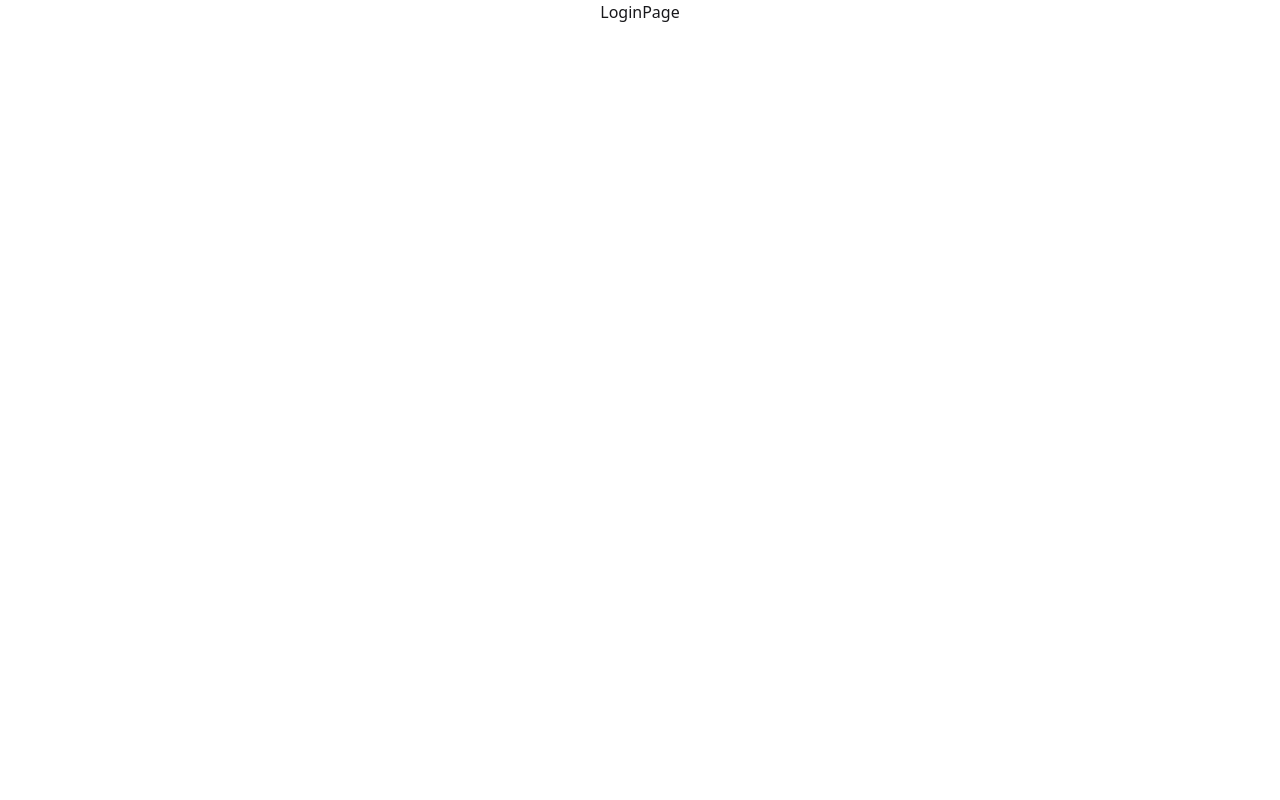
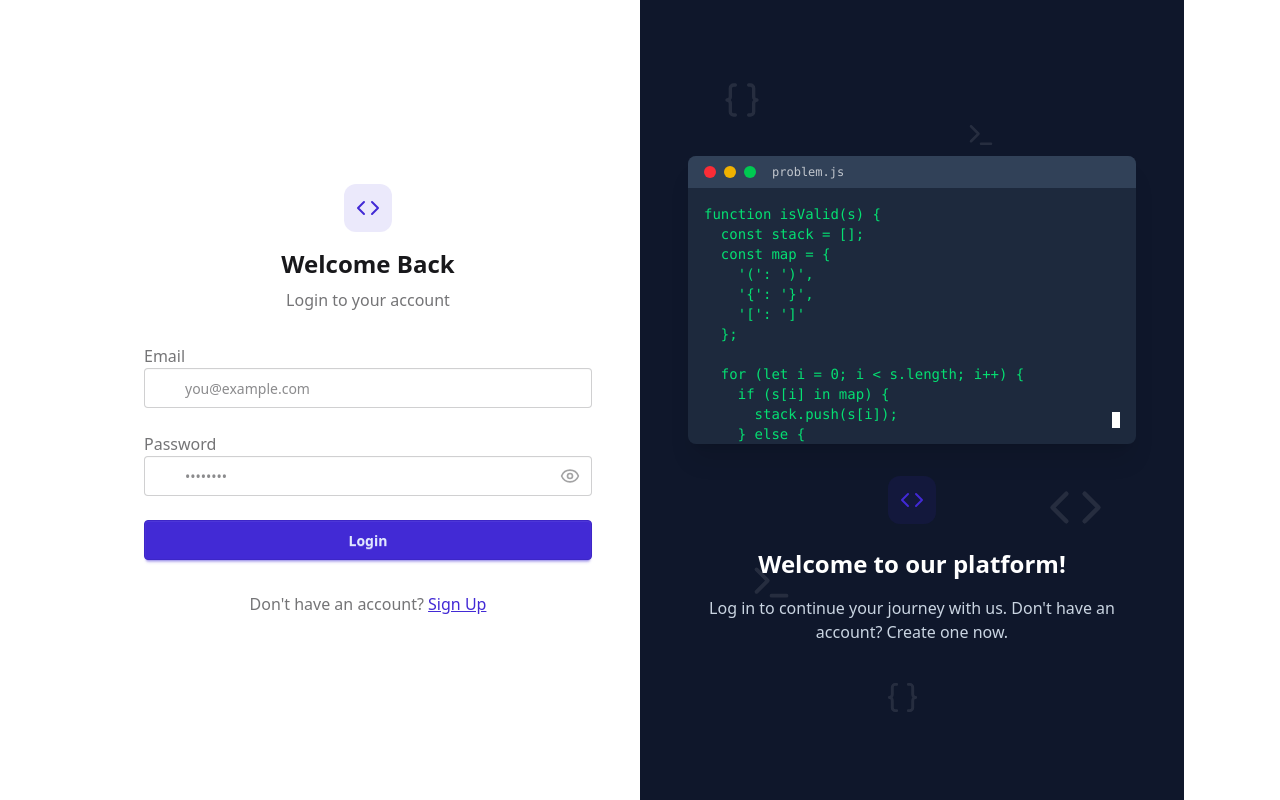
Before and after one commit to karan5772/dsasnippets, a React (Vite) app in the folder frontend/: page /login in a window 1280 px wide. Built offline with nearby package versions, Linux system fonts and the light colour scheme.

Commit message:
Implemented the Login Page

```diff
--- a/frontend/src/App.jsx
+++ b/frontend/src/App.jsx
@@ -5,17 +5,24 @@
 import SignUpPage from "./pages/SignUpPage";
 
 const App = () => {
-  // let authUser = null;
+  let authUser = null;
   return (
     <div className="flex flex-col items-center justify-start ">
       <Routes>
-        <Route path="/" element={<HomePage />} />
+        <Route
+          path="/"
+          element={authUser ? <HomePage /> : <Navigate to={"/login"} />}
+        />
 
-        <Route path="/login" element={<LoginPage />} />
+        <Route
+          path="/login"
+          element={!authUser ? <LoginPage /> : <Navigate to={"/"} />}
+        />
 
-        <Route path="/signup" element={<SignUpPage />} />
-
-        {/* <Route path="/problem/:id" element={<ProblemPage />} /> */}
+        <Route
+          path="/signup"
+          element={!authUser ? <SignUpPage /> : <Navigate to={"/"} />}
+        />
       </Routes>
     </div>
   );
--- a/frontend/src/pages/LoginPage.jsx
+++ b/frontend/src/pages/LoginPage.jsx
@@ -1,7 +1,132 @@
-import React from "react";
+import React, { useState } from "react";
+import { useForm } from "react-hook-form";
+import { zodResolver } from "@hookform/resolvers/zod";
+import { Link } from "react-router-dom";
+import { Code, Eye, EyeOff, Loader2, Lock, Mail } from "lucide-react";
+import { z } from "zod";
+import AuthImagePattern from "../components/AuthImagePattern";
+
+const loginSchema = z.object({
+  email: z.string().email("Enter a valid email"),
+  password: z.string().min(6, "Password must be atleast of 6 characters"),
+});
 
 const LoginPage = () => {
-  return <div>LoginPage</div>;
+  const [showPassword, setShowPassword] = useState(false);
+
+  const {
+    register,
+    handleSubmit,
+    formState: { errors },
+  } = useForm({
+    resolver: zodResolver(loginSchema),
+  });
+
+  const onSubmit = async (data) => {
+    console.log(data);
+  };
+  return (
+    <div className="h-screen grid lg:grid-cols-2">
+      <div className="flex flex-col justify-center items-center p-6 sm:p-12">
+        <div className="w-full max-w-md space-y-8">
+          {/* Logo */}
+          <div className="text-center mb-8">
+            <div className="flex flex-col items-center gap-2 group">
+              <div className="w-12 h-12 rounded-xl bg-primary/10 flex items-center justify-center group-hover:bg-primary/20 transition-colors">
+                <Code className="w-6 h-6 text-primary" />
+              </div>
+              <h1 className="text-2xl font-bold mt-2">Welcome Back </h1>
+              <p className="text-base-content/60">Login to your account</p>
+            </div>
+          </div>
+
+          {/* Form */}
+          <form onSubmit={handleSubmit(onSubmit)} className="space-y-6">
+            {/* Email */}
+            <div className="form-control">
+              <label className="label">
+                <span className="label-text font-medium">Email</span>
+              </label>
+              <div className="relative">
+                <div className="absolute inset-y-0 left-0 pl-3 flex items-center pointer-events-none">
+                  <Mail className="h-5 w-5 text-base-content/40" />
+                </div>
+                <input
+                  type="email"
+                  {...register("email")}
+                  className={`input input-bordered w-full pl-10 ${
+                    errors.email ? "input-error" : ""
+                  }`}
+                  placeholder="you@example.com"
+                />
+              </div>
+              {errors.email && (
+                <p className="text-red-500 text-sm mt-1">
+                  {errors.email.message}
+                </p>
+              )}
+            </div>
+
+            {/* Password */}
+            <div className="form-control">
+              <label className="label">
+                <span className="label-text font-medium">Password</span>
+              </label>
+              <div className="relative">
+                <div className="absolute inset-y-0 left-0 pl-3 flex items-center pointer-events-none">
+                  <Lock className="h-5 w-5 text-base-content/40" />
+                </div>
+                <input
+                  type={showPassword ? "text" : "password"}
+                  {...register("password")}
+                  className={`input input-bordered w-full pl-10 ${
+                    errors.password ? "input-error" : ""
+                  }`}
+                  placeholder="••••••••"
+                />
+                <button
+                  type="button"
+                  className="absolute inset-y-0 right-0 pr-3 flex items-center"
+                  onClick={() => setShowPassword(!showPassword)}
+                >
+                  {showPassword ? (
+                    <EyeOff className="h-5 w-5 text-base-content/40" />
+                  ) : (
+                    <Eye className="h-5 w-5 text-base-content/40" />
+                  )}
+                </button>
+              </div>
+              {errors.password && (
+                <p className="text-red-500 text-sm mt-1">
+                  {errors.password.message}
+                </p>
+              )}
+            </div>
+
+            {/* Submit Button */}
+            <button type="submit" className="btn btn-primary w-full">
+              Login
+            </button>
+          </form>
+
+          {/* Footer */}
+          <div className="text-center">
+            <p className="text-base-content/60">
+              Don't have an account?{" "}
+              <Link to="/signup" className="link link-primary">
+                Sign Up
+              </Link>
+            </p>
+          </div>
+        </div>
+      </div>
+      <AuthImagePattern
+        title={"Welcome to our platform!"}
+        subtitle={
+          "Log in to continue your journey with us. Don't have an account? Create one now."
+        }
+      />
+    </div>
+  );
 };
-
 export default LoginPage;
```
Also changed, not shown: frontend/package.json (+7 -1 lines), 1 other file (tests, documents, lock files or other folders).
